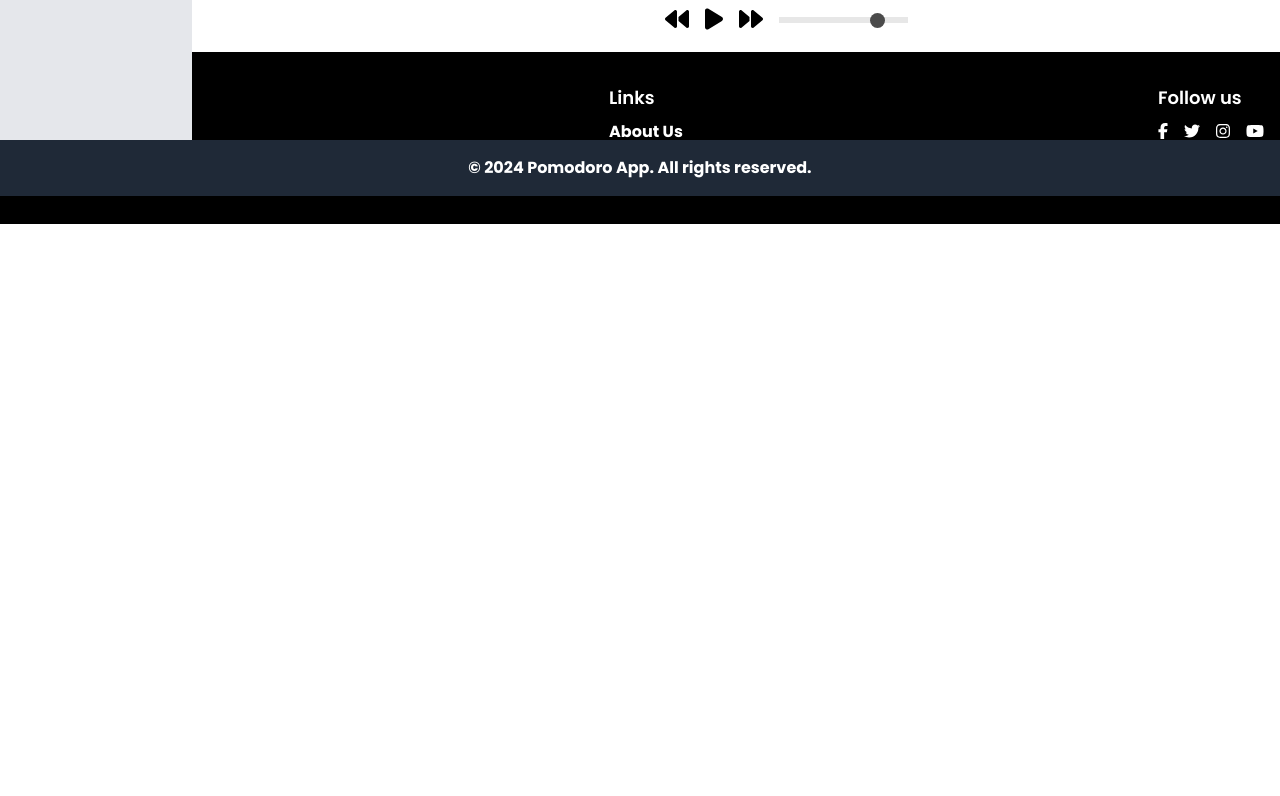
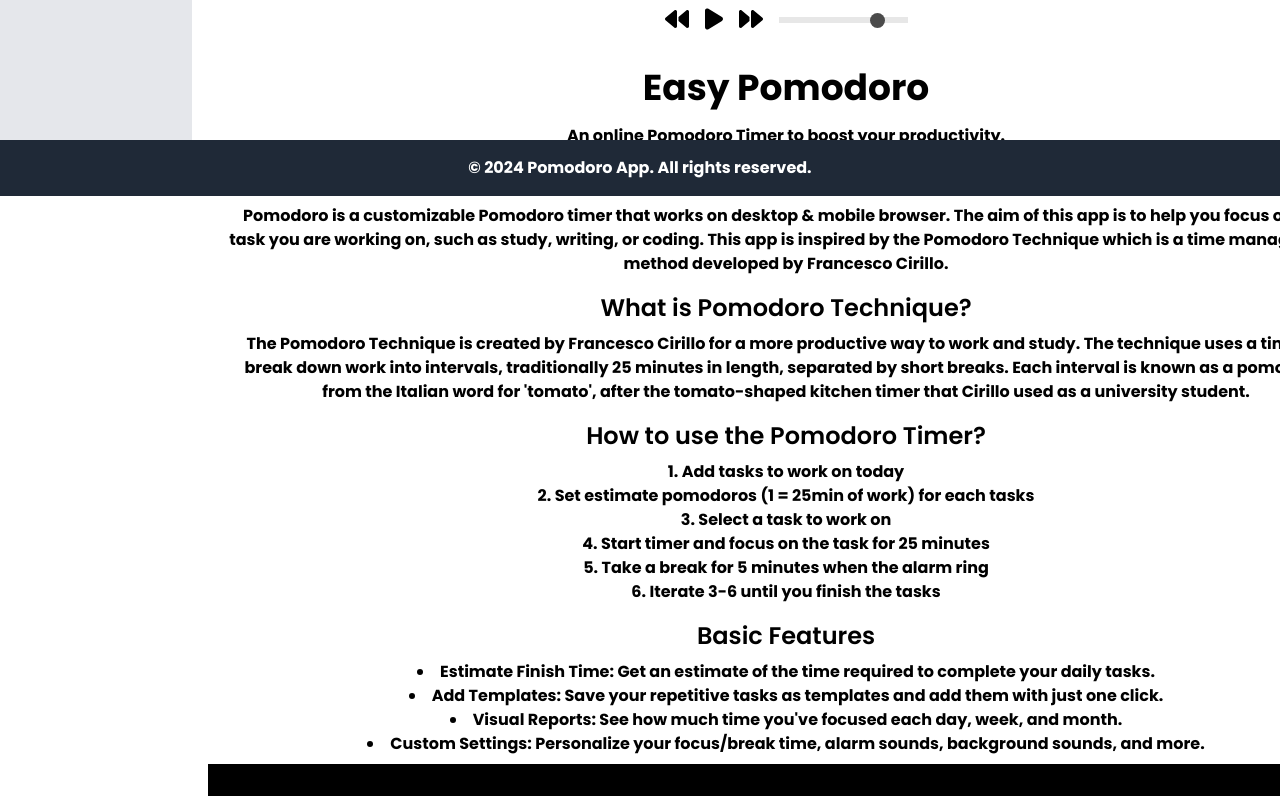
Before and after one commit to bhanuprakashsfdc/EasyPomodoro, a React (Vite) app: page / in a window 1280 px wide. Shown: the part 604-1400 px from the top of the page. Before the commit the page ends 828 px from the top, so only its background shows below. Built offline with nearby package versions, Linux system fonts and the light colour scheme.

Commit message:
Adding content about home page content

```diff
--- /dev/null
+++ b/src/components/HomeContent.jsx
@@ -0,0 +1,61 @@
+import React from 'react'
+import { FontAwesomeIcon } from '@fortawesome/react-fontawesome';
+import { faFacebookF, faTwitter, faInstagram, faYoutube } from '@fortawesome/free-brands-svg-icons';
+import { Link } from 'react-router-dom';
+import { WEBSITE_NAME } from '../constants/constants';
+
+const HomeContent = () => {
+  return (
+    <div className="container mx-auto px-4 py-8">
+    <h1 className="text-4xl font-bold mb-4">Easy Pomodoro</h1>
+    <p className="mb-4">An online Pomodoro Timer to boost your productivity.</p>
+    <section>
+      <h2 className="text-2xl font-semibold mb-2">What is Pomodoro?</h2>
+      <p className="mb-4">Pomodoro is a customizable Pomodoro timer that works on desktop & mobile browser. The aim of this app is to help you focus on any task you are working on, such as study, writing, or coding. This app is inspired by the Pomodoro Technique which is a time management method developed by Francesco Cirillo.</p>
+    </section>
+    <section>
+      <h2 className="text-2xl font-semibold mb-2">What is Pomodoro Technique?</h2>
+      <p className="mb-4">The Pomodoro Technique is created by Francesco Cirillo for a more productive way to work and study. The technique uses a timer to break down work into intervals, traditionally 25 minutes in length, separated by short breaks. Each interval is known as a pomodoro, from the Italian word for 'tomato', after the tomato-shaped kitchen timer that Cirillo used as a university student.</p>
+    </section>
+    <section>
+      <h2 className="text-2xl font-semibold mb-2">How to use the Pomodoro Timer?</h2>
+      <ol className="list-decimal list-inside mb-4">
+        <li>Add tasks to work on today</li>
+        <li>Set estimate pomodoros (1 = 25min of work) for each tasks</li>
+        <li>Select a task to work on</li>
+        <li>Start timer and focus on the task for 25 minutes</li>
+        <li>Take a break for 5 minutes when the alarm ring</li>
+        <li>Iterate 3-6 until you finish the tasks</li>
+      </ol>
+    </section>
+    <section>
+      <h2 className="text-2xl font-semibold mb-2">Basic Features</h2>
+      <ul className="list-disc list-inside mb-4">
+        <li>Estimate Finish Time: Get an estimate of the time required to complete your daily tasks.</li>
+        <li>Add Templates: Save your repetitive tasks as templates and add them with just one click.</li>
+        <li>Visual Reports: See how much time you've focused each day, week, and month.</li>
+        <li>Custom Settings: Personalize your focus/break time, alarm sounds, background sounds, and more.</li>
+      </ul>
+    </section>
+    {/*
+        <section>
+        <h2 className="text-2xl font-semibold mb-2">Premium Features</h2>
+        <ul className="list-disc list-inside mb-4">
+            <li>Add Projects: Track how much time you spend on each project.</li>
+            <li>Yearly Reports: View your focus hours for each year.</li>
+            <li>Download Reports: Download your focus history in CSV format.</li>
+            <li>No Template Limit: Save more than 3 templates.</li>
+            <li>Todoist Integration: Load tasks from your Todoist account.</li>
+            <li>Webhook Integration: Connect to other apps (Zapier, IFTTT, etc).</li>
+            <li>No Ads: Enjoy a clean and distraction-free app experience.</li>
+        </ul>
+        </section>
+        <section>
+        <h2 className="text-2xl font-semibold mb-2">Download App</h2>
+        <p className="mb-4">For macOS (zip file) "Right click the icon to open"</p>
+        </section>
+    */}
+  </div>
+);
+};
+export default HomeContent
--- a/src/components/MiniFooter.jsx
+++ b/src/components/MiniFooter.jsx
@@ -6,7 +6,7 @@ import { WEBSITE_NAME } from '../constants/constants';
 
 const MiniFooter = () => {
   return (
-    <footer className="bg-black text-white py-8">
+    <footer className="bg-black text-white py-8 footerview">
       <div className="container mx-auto px-4 flex flex-col md:flex-row justify-between">
         <div className="mb-6 md:mb-0">
           <h2 className="text-xl font-bold mb-2">{ WEBSITE_NAME }</h2>
--- a/src/components/Timer.jsx
+++ b/src/components/Timer.jsx
@@ -6,6 +6,7 @@ import { showNotification } from '../utils/notifications';
 import MusicPlayer from './MusicPlayer';
 import { formatTime } from '../utils/formatTime';
 import { WEBSITE_NAME } from '../constants/constants';
+import HomeContent from './HomeContent';
 
 const songUrls = [
   'https://youtu.be/70A9vqpJsZM?si=Pxq2bK4sQC51Ovle', // Replace with your YouTube URLs
@@ -102,6 +103,7 @@ function Timer() {
         <button onClick={() => dispatch(resetTimer(sessionType === 'work' ? workDuration * 60 : sessionType === 'shortBreak' ? shortBreakDuration * 60 : longBreakDuration * 60))} className="bg-red-500 text-white px-4 py-2 rounded">Reset</button>
       </div>
       <MusicPlayer songUrls={songUrls} isPlaying={isMusicPlaying} onPlayPause={handleMusicPlayPause} onNext={handleMusicNext} />
+      <HomeContent />
     </div>
   );
 }
--- a/src/components/components.css
+++ b/src/components/components.css
@@ -3,6 +3,13 @@
 }
 .playerview{
     display: none;
+}
+
+.footerview{
+    width: 87%;
+    left: 26vh;
+    position: relative;
+    bottom: 7vh;
 }
 
 .volume-control input[type="range"] {
```
